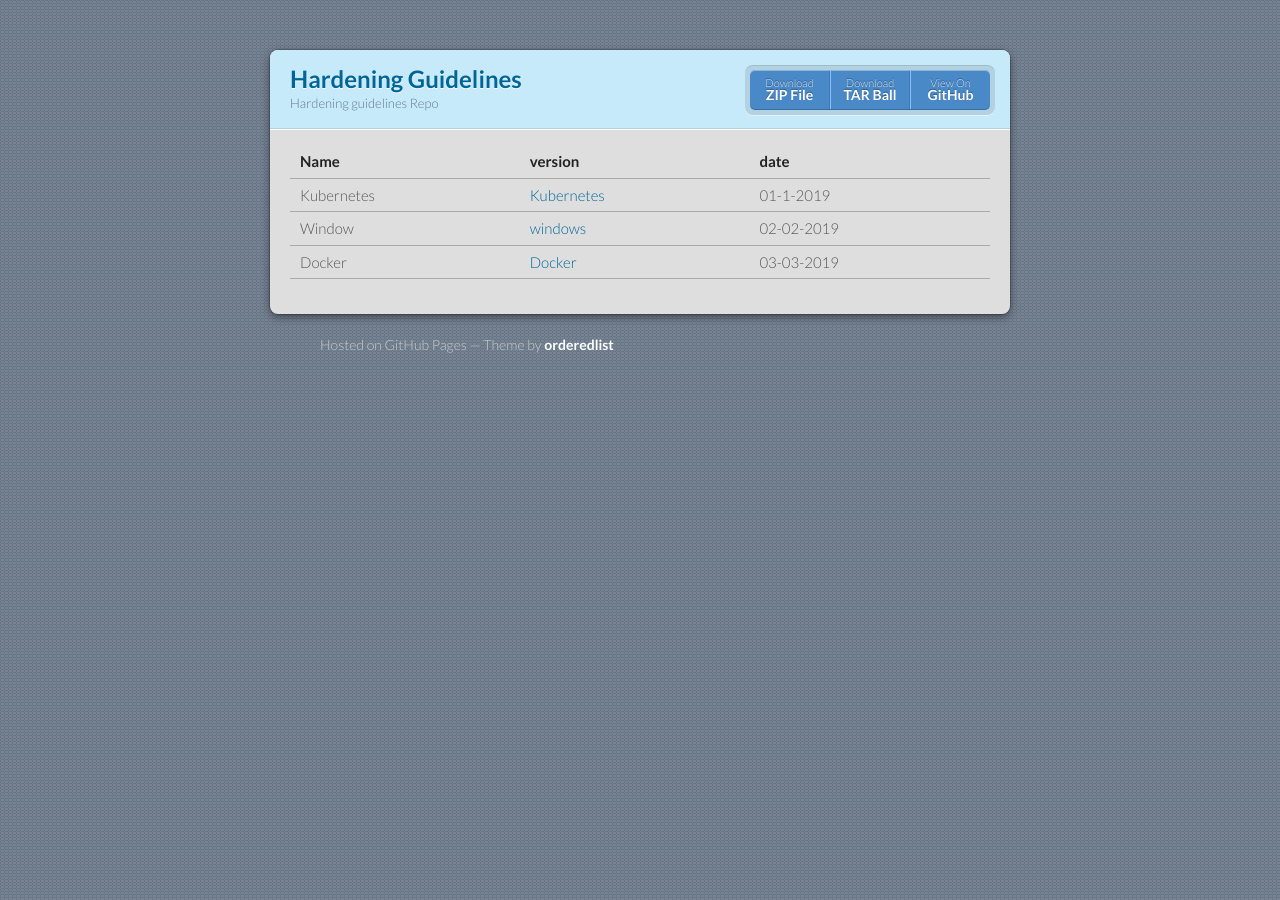
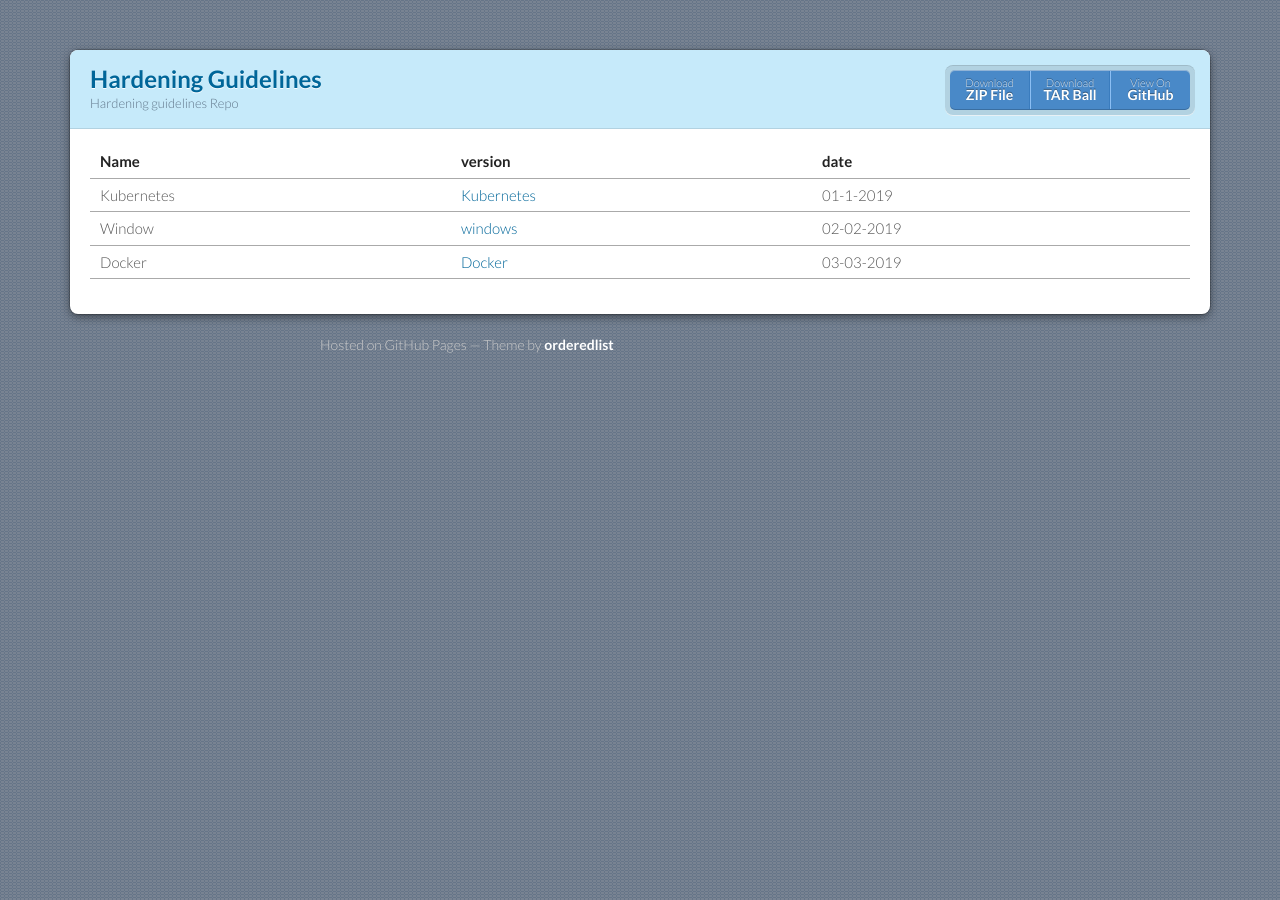
Before and after one commit to vasselva/referenceMaterials, a Jekyll site: the page built from index.md, in a window 1280 px wide. Built offline with Jekyll 4.4.1, drawn with Linux system fonts in a browser that asks for light colours.

Commit message:
added new commit

```diff
--- a/_sass/jekyll-theme-modernist.scss
+++ b/_sass/jekyll-theme-modernist.scss
@@ -18,9 +18,9 @@ body {
 }
 
 .wrapper {
-  width:740px;
+  width:1140px;
   margin:0 auto;
-  background:#DEDEDE;
+  background:rgb(255, 255, 255);
   border-radius: 8px;
   box-shadow: rgba(#000, 0.2) 0 0 0 1px, rgba(#000, 0.45) 0 3px 10px;
 }
```
Also changed, not shown: 5 other files.
